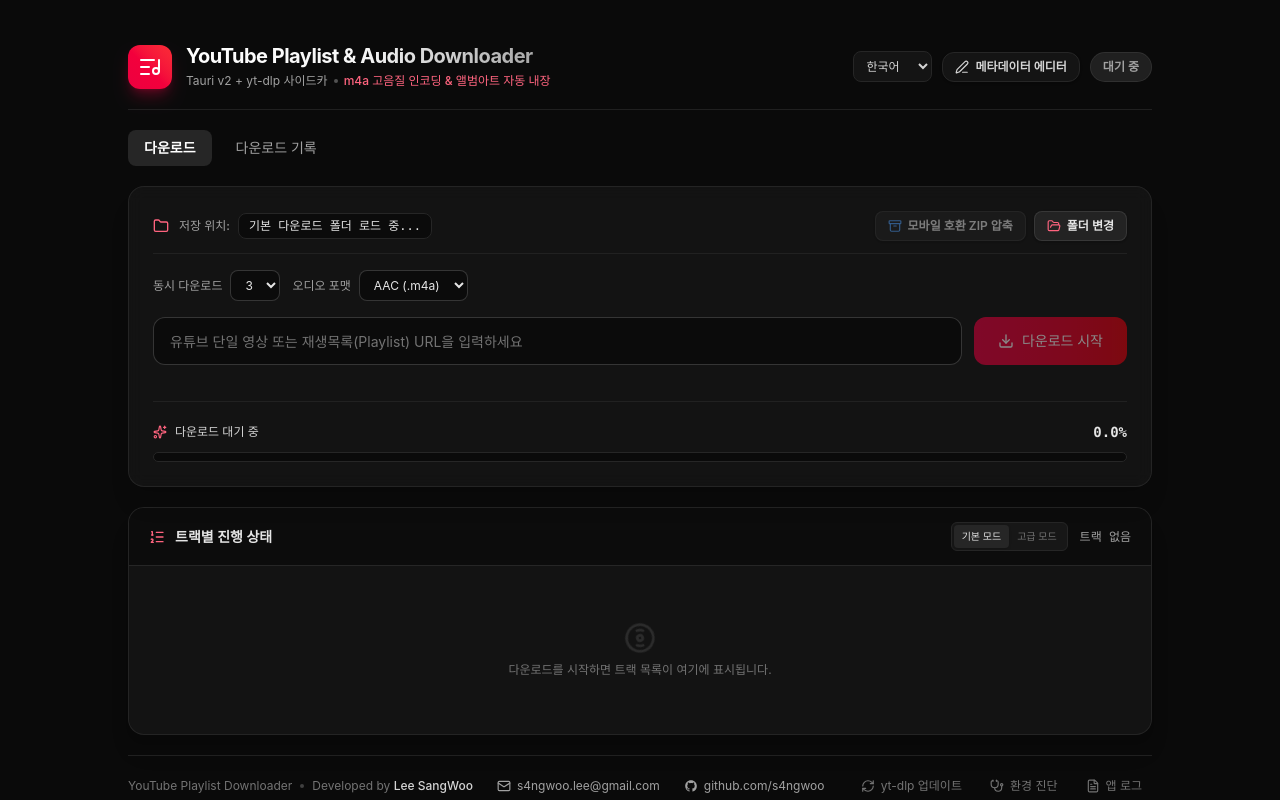
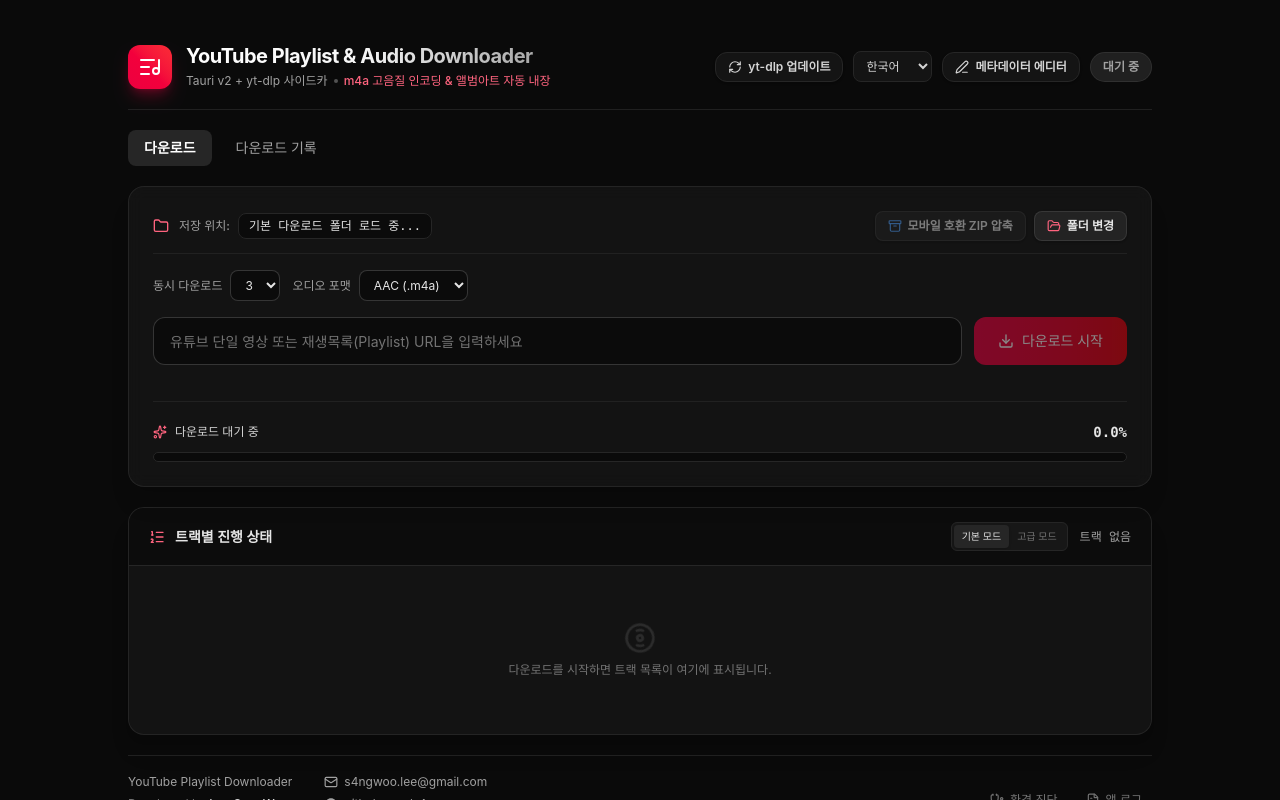
Before and after one commit to s4ngwoo/youtube-playlist-downloader, a React (Vite) app: page / in a window 1280 px wide. Built offline with nearby package versions, Linux system fonts and the light colour scheme.

Commit message:
refactor(ux): move yt-dlp update to header and restack footer
Stack product credit and contact links vertically, keep diagnose/logs
in the footer, and place Update yt-dlp in the header to avoid awkward
wrapping on narrow widths.

```diff
--- a/src/components/Footer.tsx
+++ b/src/components/Footer.tsx
@@ -1,7 +1,6 @@
 import { openUrl } from "@tauri-apps/plugin-opener";
-import { Mail, FileText, Stethoscope, RefreshCw } from "lucide-react";
-import { useState } from "react";
-import { diagnoseEnvironment, openLogWindow, updateYtdlp } from "../api/environment";
+import { Mail, FileText, Stethoscope } from "lucide-react";
+import { diagnoseEnvironment, openLogWindow } from "../api/environment";
 import { useI18n } from "../i18n";
 import { mapBackendMessage } from "../i18n/mapBackendMessage";
 import { mapEnvCode } from "../i18n/mapEnvCode";
@@ -9,7 +8,6 @@
 
 export function Footer() {
   const { t } = useI18n();
-  const [ytdlpBusy, setYtdlpBusy] = useState(false);
 
   const handleOpenLogWindow = async () => {
     try {
@@ -64,73 +62,40 @@
     }
   };
 
-  const handleUpdateYtdlp = async () => {
-    if (ytdlpBusy) return;
-    setYtdlpBusy(true);
-    try {
-      const status = await updateYtdlp();
-      window.alert(
-        t("footer.ytdlpUpdateOk", {
-          version: status.version ?? t("footer.diag.none"),
-          path: status.path ?? status.overridePath,
-        }),
-      );
-    } catch (err) {
-      console.error("yt-dlp update failed:", err);
-      window.alert(
-        t("footer.ytdlpUpdateFailed", {
-          error: mapBackendMessage(String(err), t),
-        }),
-      );
-    } finally {
-      setYtdlpBusy(false);
-    }
-  };
-
   return (
-    <footer className="w-full max-w-5xl mt-auto pt-4 border-t border-neutral-800/80 flex flex-col sm:flex-row items-center justify-between gap-4 text-xs text-neutral-500">
-      <div className="flex flex-col sm:flex-row sm:items-center gap-2 sm:gap-4">
-        <div className="flex items-center gap-2">
-          <span>YouTube Playlist Downloader</span>
-          <span className="hidden sm:inline-block w-1 h-1 rounded-full bg-neutral-700" />
+    <footer className="w-full max-w-5xl mt-auto pt-4 border-t border-neutral-800/80 flex flex-col sm:flex-row sm:items-end justify-between gap-4 text-xs text-neutral-500">
+      <div className="flex flex-col sm:flex-row gap-4 sm:gap-8 min-w-0">
+        <div className="flex flex-col gap-0.5 leading-relaxed">
+          <span className="text-neutral-400">YouTube Playlist Downloader</span>
           <span>
-            Developed by <span className="text-neutral-300 font-medium">Lee SangWoo</span>
+            {t("footer.developedBy")}{" "}
+            <span className="text-neutral-300 font-medium">Lee SangWoo</span>
           </span>
         </div>
 
-        <div className="flex items-center gap-2">
+        <div className="flex flex-col gap-0.5 items-start">
           <button
             type="button"
             onClick={() => openUrl("mailto:s4ngwoo.lee@gmail.com")}
-            className="flex items-center gap-1.5 px-2 py-1 rounded hover:bg-neutral-800/80 text-neutral-400 hover:text-rose-400 transition-colors cursor-pointer"
+            className="flex items-center gap-1.5 px-1.5 py-0.5 -mx-1.5 rounded hover:bg-neutral-800/80 text-neutral-400 hover:text-rose-400 transition-colors cursor-pointer"
             title={t("footer.emailTitle")}
           >
-            <Mail className="w-3.5 h-3.5" />
+            <Mail className="w-3.5 h-3.5 shrink-0" />
             <span>s4ngwoo.lee@gmail.com</span>
           </button>
           <button
             type="button"
             onClick={() => openUrl("https://github.com/s4ngwoo")}
-            className="flex items-center gap-1.5 px-2 py-1 rounded hover:bg-neutral-800/80 text-neutral-400 hover:text-white transition-colors cursor-pointer"
+            className="flex items-center gap-1.5 px-1.5 py-0.5 -mx-1.5 rounded hover:bg-neutral-800/80 text-neutral-400 hover:text-white transition-colors cursor-pointer"
             title={t("footer.githubTitle")}
           >
-            <GithubIcon className="w-3.5 h-3.5" />
+            <GithubIcon className="w-3.5 h-3.5 shrink-0" />
             <span>github.com/s4ngwoo</span>
           </button>
         </div>
       </div>
 
-      <div className="flex items-center gap-2 flex-wrap justify-center">
-        <button
-          type="button"
-          onClick={handleUpdateYtdlp}
-          disabled={ytdlpBusy}
-          className="flex items-center gap-1.5 px-2.5 py-1.5 rounded-lg transition-colors text-neutral-500 hover:bg-neutral-900 hover:text-neutral-300 cursor-pointer disabled:opacity-50 disabled:cursor-wait"
-          title={t("footer.ytdlpUpdateTitle")}
-        >
-          <RefreshCw className={`w-3.5 h-3.5 ${ytdlpBusy ? "animate-spin" : ""}`} />
-          {ytdlpBusy ? t("footer.ytdlpUpdating") : t("footer.ytdlpUpdate")}
-        </button>
+      <div className="flex items-center gap-2 shrink-0 self-start sm:self-end">
         <button
           type="button"
           onClick={runEnvironmentDiagnose}
--- a/src/components/Header.tsx
+++ b/src/components/Header.tsx
@@ -1,8 +1,11 @@
-import { CheckCircle2, AlertCircle, ListMusic, Edit3 } from "lucide-react";
+import { useState } from "react";
+import { CheckCircle2, AlertCircle, ListMusic, Edit3, RefreshCw } from "lucide-react";
 import { useDownloadStore } from "../store/downloadStore";
 import { useI18n } from "../i18n";
 import { AppLocale } from "../types/settings";
 import { useSettingsActions } from "../hooks/useSettingsActions";
+import { updateYtdlp } from "../api/environment";
+import { mapBackendMessage } from "../i18n/mapBackendMessage";
 
 interface HeaderProps {
   onOpenMetadataEditor?: () => void;
@@ -13,17 +16,41 @@
   const statusMessage = useDownloadStore((s) => s.statusMessage);
   const { t, locale } = useI18n();
   const { handleLocaleChange } = useSettingsActions();
+  const [ytdlpBusy, setYtdlpBusy] = useState(false);
+
+  const handleUpdateYtdlp = async () => {
+    if (ytdlpBusy) return;
+    setYtdlpBusy(true);
+    try {
+      const statusResult = await updateYtdlp();
+      window.alert(
+        t("footer.ytdlpUpdateOk", {
+          version: statusResult.version ?? t("footer.diag.none"),
+          path: statusResult.path ?? statusResult.overridePath,
+        }),
+      );
+    } catch (err) {
+      console.error("yt-dlp update failed:", err);
+      window.alert(
+        t("footer.ytdlpUpdateFailed", {
+          error: mapBackendMessage(String(err), t),
+        }),
+      );
+    } finally {
+      setYtdlpBusy(false);
+    }
+  };
 
   return (
     <header
       data-tauri-drag-region
       className="shrink-0 w-full flex flex-col sm:flex-row sm:items-center justify-between pb-5 border-b border-neutral-800/80 gap-4 select-none cursor-default"
     >
-      <div data-tauri-drag-region className="flex items-center gap-3.5">
+      <div data-tauri-drag-region className="flex items-center gap-3.5 min-w-0">
         <div className="p-2.5 bg-gradient-to-tr from-rose-600 to-red-500 rounded-xl shadow-lg shadow-rose-600/30 flex items-center justify-center shrink-0">
           <ListMusic className="w-6 h-6 text-white" />
         </div>
-        <div data-tauri-drag-region className="flex flex-col justify-center">
+        <div data-tauri-drag-region className="flex flex-col justify-center min-w-0">
           <h1
             data-tauri-drag-region
             className="text-xl font-bold tracking-tight bg-gradient-to-r from-white via-neutral-100 to-neutral-400 bg-clip-text text-transparent leading-tight"
@@ -32,7 +59,7 @@
           </h1>
           <p
             data-tauri-drag-region
-            className="text-xs text-neutral-400 flex items-center gap-1.5 mt-1"
+            className="text-xs text-neutral-400 flex items-center gap-1.5 mt-1 flex-wrap"
           >
             <span>{t("header.taglineStack")}</span>
             <span className="inline-block w-1 h-1 rounded-full bg-neutral-600" />
@@ -41,7 +68,21 @@
         </div>
       </div>
 
-      <div data-tauri-drag-region="false" className="flex items-center gap-2.5 shrink-0">
+      <div
+        data-tauri-drag-region="false"
+        className="flex items-center gap-2.5 shrink-0 flex-wrap justify-end"
+      >
+        <button
+          type="button"
+          onClick={() => void handleUpdateYtdlp()}
+          disabled={ytdlpBusy}
+          className="flex items-center gap-1.5 px-3 py-1.5 rounded-xl bg-neutral-900/80 border border-neutral-800 shadow-sm text-neutral-300 hover:text-white hover:bg-neutral-800 transition-all cursor-pointer text-xs font-semibold disabled:opacity-50 disabled:cursor-wait"
+          title={t("footer.ytdlpUpdateTitle")}
+        >
+          <RefreshCw className={`w-3.5 h-3.5 ${ytdlpBusy ? "animate-spin" : ""}`} />
+          {ytdlpBusy ? t("footer.ytdlpUpdating") : t("footer.ytdlpUpdate")}
+        </button>
+
         <label className="flex items-center gap-1.5 text-xs text-neutral-400">
           <span className="sr-only">{t("lang.switch")}</span>
           <select
--- a/src/i18n/locales/en.ts
+++ b/src/i18n/locales/en.ts
@@ -91,6 +91,7 @@
   "footer.diagnose": "Environment diagnose",
   "footer.diagnoseTitle": "Diagnose FFmpeg / Deno / yt-dlp sidecar",
   "footer.logs": "App logs",
+  "footer.developedBy": "Developed by",
   "footer.emailTitle": "Send email",
   "footer.githubTitle": "Open GitHub profile",
   "footer.diag.none": "not found",
--- a/src/i18n/locales/ko.ts
+++ b/src/i18n/locales/ko.ts
@@ -91,6 +91,7 @@
   "footer.diagnose": "환경 진단",
   "footer.diagnoseTitle": "FFmpeg / Deno / yt-dlp 사이드카 진단",
   "footer.logs": "앱 로그",
+  "footer.developedBy": "Developed by",
   "footer.emailTitle": "이메일 보내기",
   "footer.githubTitle": "GitHub 프로필 열기",
   "footer.diag.none": "없음",
```
